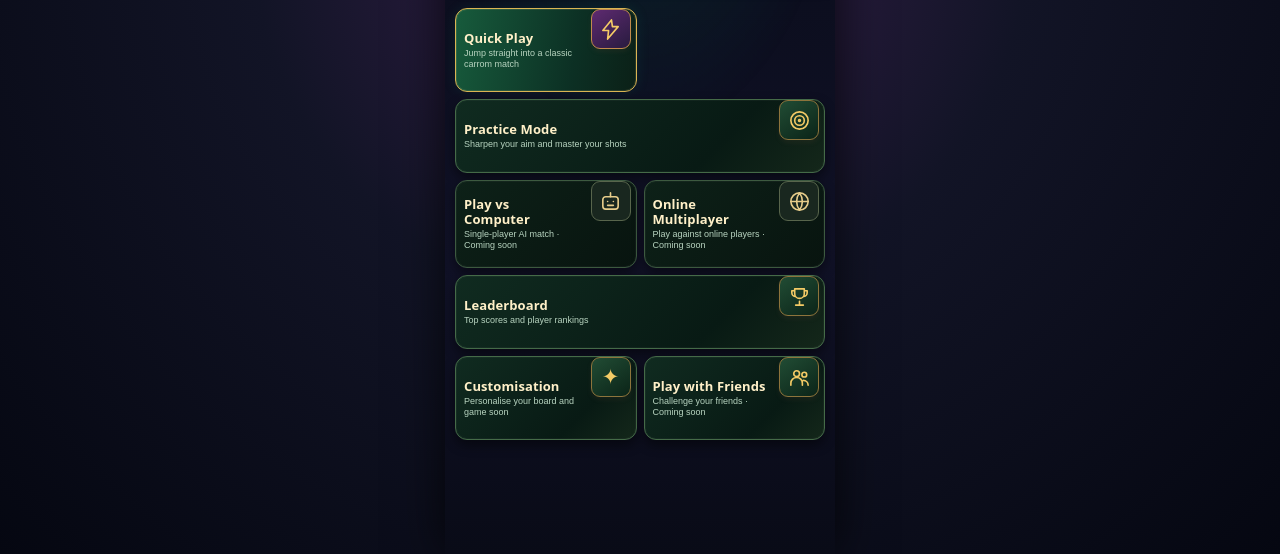
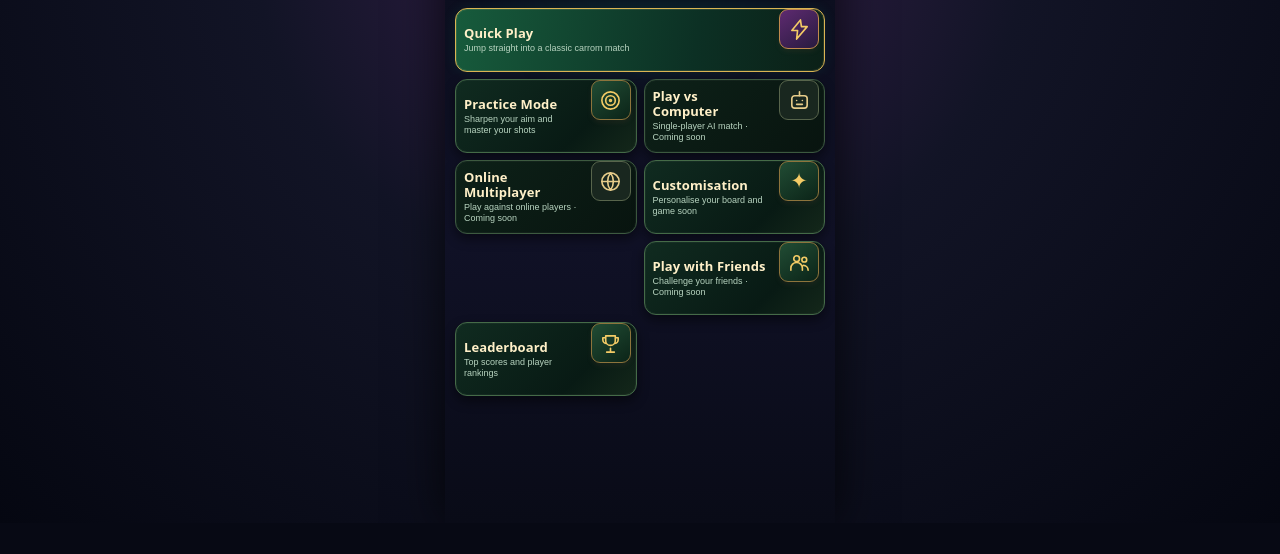
Before and after one commit to qless0218-cmd/strikerz, a website: page public/index.html in a window 1280 px wide. Shown: the part 277-831 px from the top of the page. After the commit the page ends 800 px from the top, so only its background shows below. Drawn offline with Linux system fonts and the light colour scheme.

Commit message:
ui: match reference home card ordering and hero artwork

```diff
--- a/public/index.html
+++ b/public/index.html
@@ -537,7 +537,21 @@ body{background:radial-gradient(ellipse at 50% 25%,#38204d 0%,#121426 43%,#05071
 @media(min-width:400px){.shell{width:min(390px,100%)!important}.promo-banner{min-height:300px!important}}
 @media(max-width:350px){.shell{padding-left:7px!important;padding-right:7px!important}.currency{padding:5px 6px!important;gap:4px!important}.currency-row{gap:4px!important}.mode-button .mode-emoji{min-width:39px!important}.nav-label{font-size:7px!important}}
 </style>
-</head><body><main class="shell">
+<style id="reference-card-order">
+/* Card order and proportions from the supplied HOME SCREEN reference */
+#homeView .mode-frame{grid-template-columns:repeat(2,minmax(0,1fr))!important;gap:7px!important}
+#homeView .mode-frame .mode-button:nth-of-type(1){order:1;grid-column:1/-1!important}
+#homeView .mode-frame .mode-button:nth-of-type(2){order:2;grid-column:1!important}
+#homeView .mode-frame .mode-button:nth-of-type(3){order:3;grid-column:2!important}
+#homeView .mode-frame .mode-button:nth-of-type(4){order:4;grid-column:1!important}
+#homeView .mode-frame .mode-button:nth-of-type(5){order:7;grid-column:1!important}
+#homeView .mode-frame .mode-button:nth-of-type(6){order:5;grid-column:2!important}
+#homeView .mode-frame .mode-button:nth-of-type(7){order:6;grid-column:2!important}
+#homeView .mode-frame .mode-button:nth-of-type(5){grid-row:auto}
+#homeView .mode-frame .mode-button:nth-of-type(1){min-height:64px!important}
+#homeView .mode-frame .mode-button:nth-of-type(2),#homeView .mode-frame .mode-button:nth-of-type(3),#homeView .mode-frame .mode-button:nth-of-type(4),#homeView .mode-frame .mode-button:nth-of-type(5),#homeView .mode-frame .mode-button:nth-of-type(6),#homeView .mode-frame .mode-button:nth-of-type(7){min-height:74px!important}
+#homeView .promo-banner{background-image:linear-gradient(180deg,#110d22a0 0%,#1a103022 38%,#090b18a8 100%),url('/assets/forest-carrom-scene.svg')!important;background-position:center center!important;background-size:cover!important}
+</style></head><body><main class="shell">
 <header class="top"><div class="brand"><div class="logo">S</div><div><h1>STRIKERZ</h1><div class="tag">AIM · STRIKE · CONQUER</div></div></div><div class="pill">GAMEPLAY<br>UPDATE 0.3.0</div></header>
 <section id="homeView">
 <div class="currency-row" aria-label="Player currencies"><button class="currency currency-action" type="button" aria-label="Add diamonds"><span class="gem">💎</span><span>250</span><span class="plus">+</span></button><button class="currency currency-action" type="button" aria-label="Add coins"><span class="coin">🪙</span><span>12,450</span><span class="plus">+</span></button><button class="notification-button" type="button" aria-label="Notifications" title="Notifications">♧</button></div>
```
